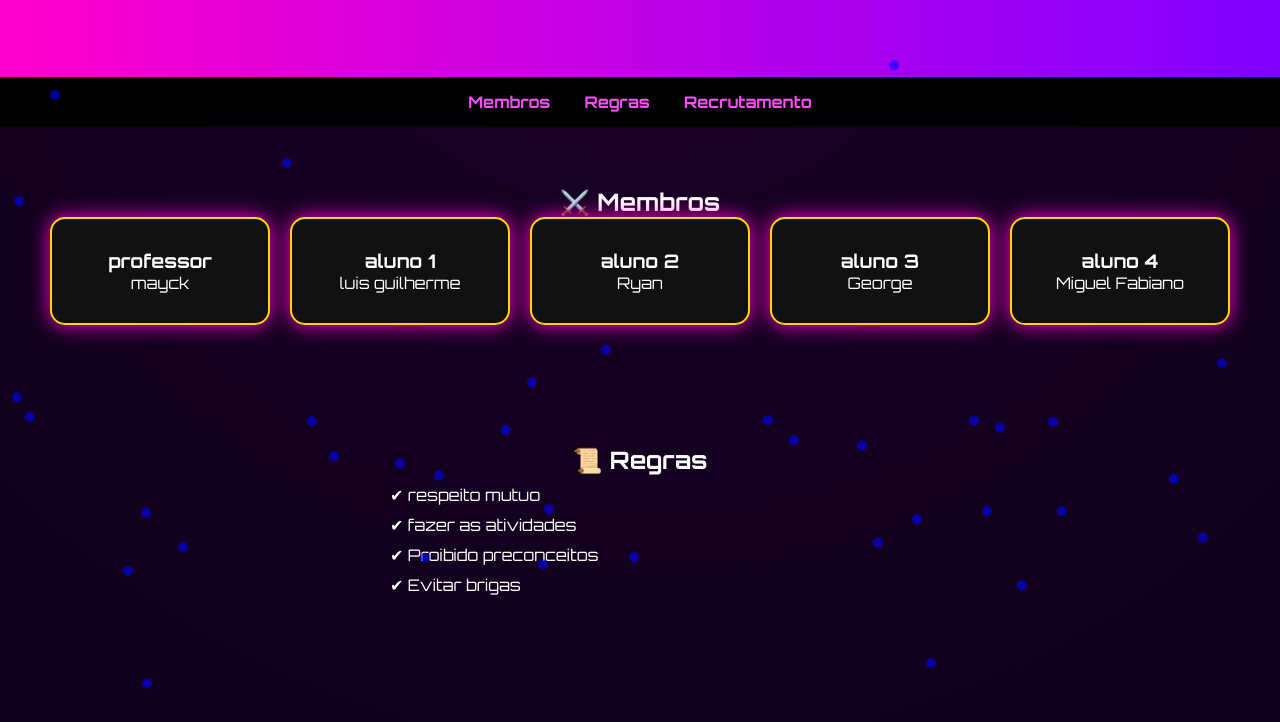
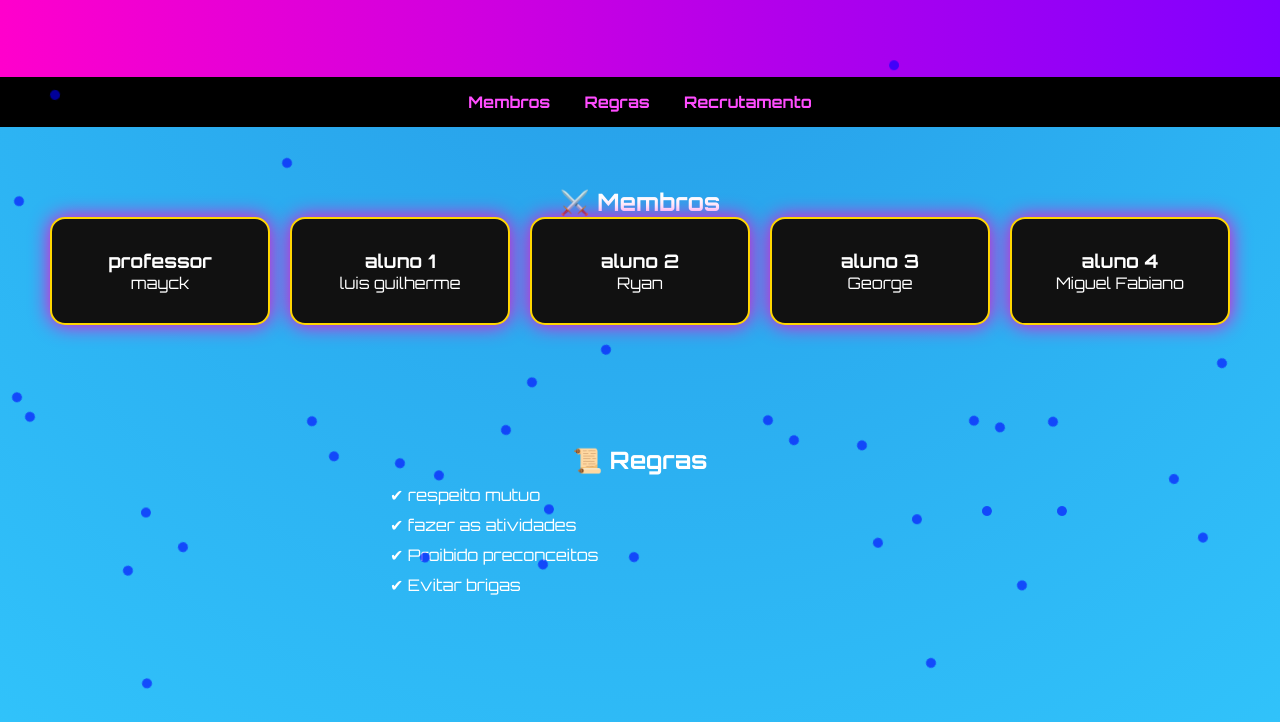
Before and after one commit to Mkzinnnn/Site-teste-, a plain HTML site: page index.html in a window 1280 px wide. Shown: the part 143-865 px from the top of the page. Drawn offline with Linux system fonts and the light colour scheme.

Commit message:
Change background gradient color in index.html

```diff
--- a/index.html
+++ b/index.html
@@ -11,7 +11,7 @@
 *{margin:0;padding:0;box-sizing:border-box;font-family:'Orbitron',sans-serif;}
 
 body{
-background: radial-gradient(circle at top, #1a0026, #0d001a);
+background: radial-gradient(circle at top, #2699E6, #33CCFF);
 color:white;
 overflow-x:hidden;
 }
```
